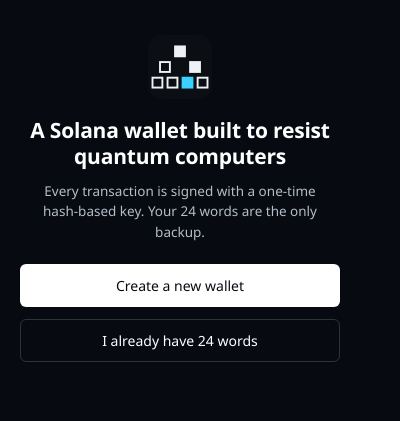
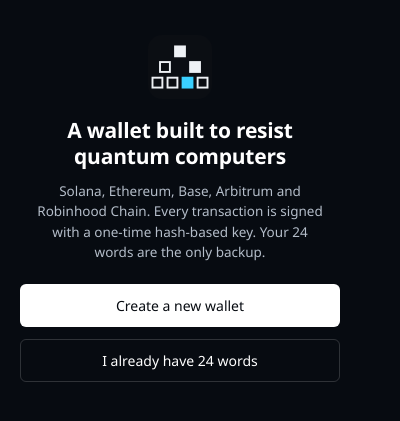
Before and after one commit to Sercan0x/opeq, a browser extension: page extension/popup.html in a window 400 px wide. Shown: the part 101-522 px from the top of the page. Drawn offline with Linux system fonts and the light colour scheme; files that its build step writes are made by us from their sources; files whose address does not match are found by name.

Commit message:
Welcome screen names all five networks; Max stays hidden when there is nothing to fill

```diff
--- a/extension/ext.css
+++ b/extension/ext.css
@@ -190,3 +190,4 @@ body[data-mode="popup"] #e-dock .card { padding: 4px 14px 14px; }
 .e-lockrow { justify-content: center; }
 .balrow { display: flex; align-items: center; justify-content: space-between; gap: 8px; margin-top: 6px; }
 .balrow .hint { margin: 0; }
+.balrow .btn[hidden] { display: none; }
--- a/extension/popup.html
+++ b/extension/popup.html
@@ -42,8 +42,8 @@
   <div class="view" id="v-welcome">
     <div class="hello">
       <img src="assets/mark.svg" alt="" width="64" height="64">
-      <h1>A Solana wallet built to resist quantum computers</h1>
-      <p>Every transaction is signed with a one-time hash-based key. Your 24 words are the only backup.</p>
+      <h1>A wallet built to resist quantum computers</h1>
+      <p>Solana, Ethereum, Base, Arbitrum and Robinhood Chain. Every transaction is signed with a one-time hash-based key. Your 24 words are the only backup.</p>
       <button class="btn btn-solid wide" data-proxy="go-create" type="button">Create a new wallet</button>
       <button class="btn btn-line wide" data-proxy="go-recover" type="button">I already have 24 words</button>
     </div>
```
